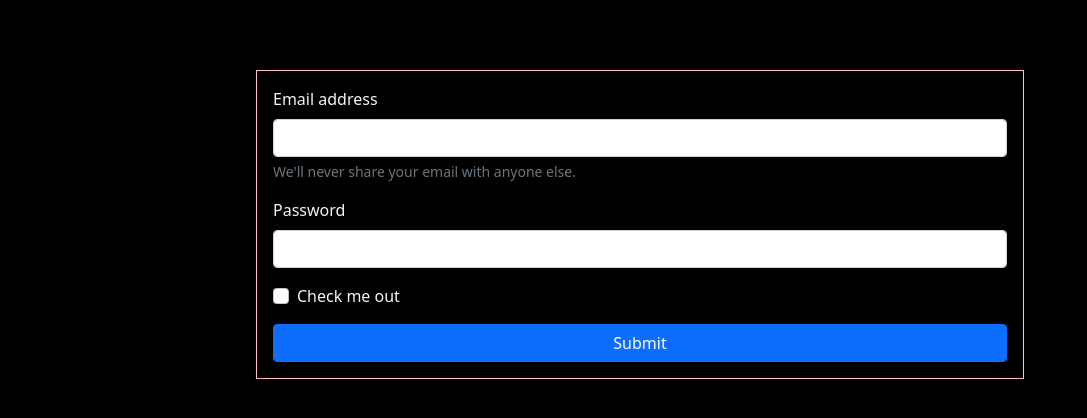
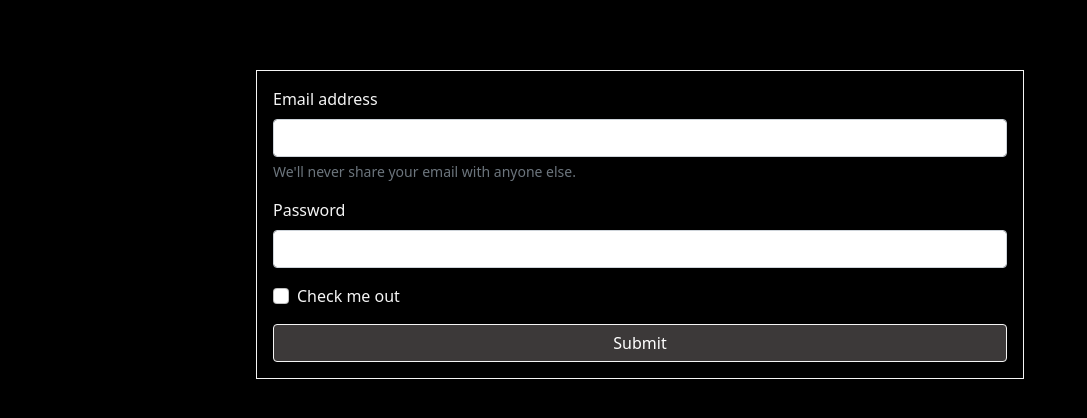
Before and after one commit to katherineyevsukov/cocktails-frontend, a React (Create React App) app in the folder cocktails-ui/: page / in a window 1280 px wide. Shown: the part 310-728 px from the top of the page, without its empty margins (0-1087 px from the left). Built offline with nearby package versions, Linux system fonts and the light colour scheme.

Commit message:
changed some styling on login

```diff
--- a/cocktails-ui/src/App.css
+++ b/cocktails-ui/src/App.css
@@ -1,4 +1,7 @@
-
+.btn-primary {
+  background-color: rgb(60, 57, 57);
+  border: 1px solid whitesmoke;
+}
 /* .App {
   text-align: center;
 }
--- a/cocktails-ui/src/components/Login.js
+++ b/cocktails-ui/src/components/Login.js
@@ -33,7 +33,7 @@ function Login() {
           Check me out
         </label>
       </div>
-      <button type="submit" class="btn btn-primary">
+      <button  type="submit" class="btn btn-primary">
         Submit
       </button>
     </form>
--- a/cocktails-ui/src/styles/login.css
+++ b/cocktails-ui/src/styles/login.css
@@ -1,7 +1,7 @@
 .login {
     margin: 0 auto;
     width: 60%;
-    border: 1px solid pink;
+    border: 1px solid whitesmoke;
     padding: 1em;
     margin-top: 5em;
     color: whitesmoke;
```
